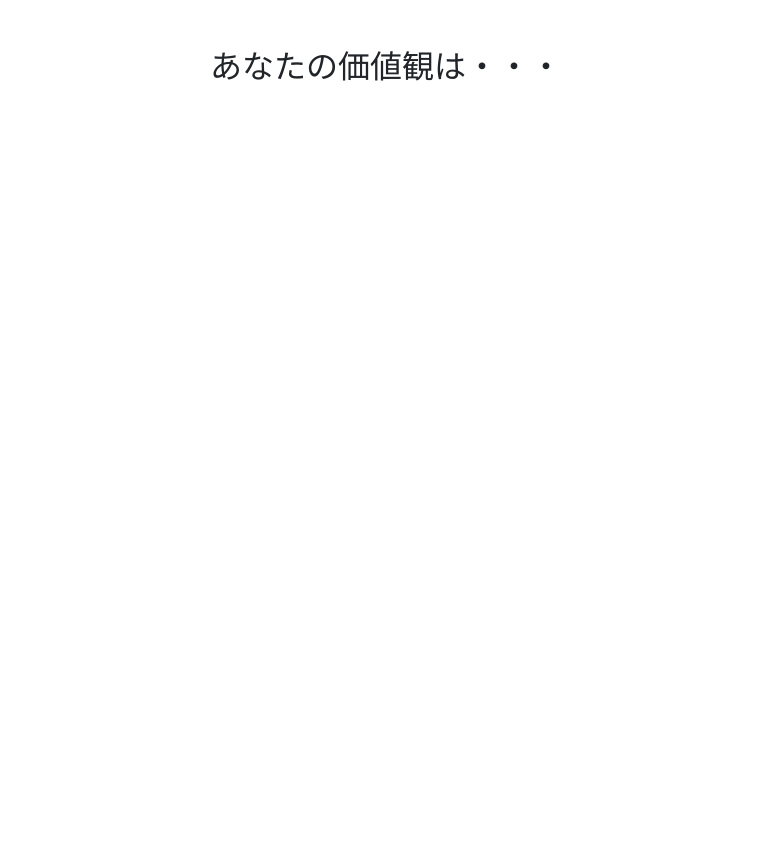
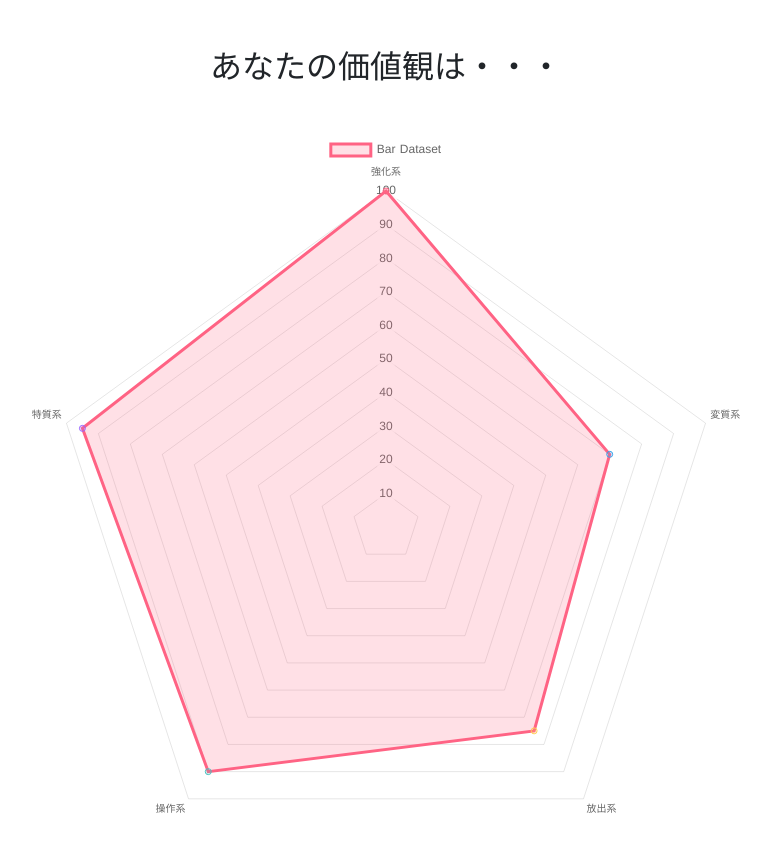
Before and after one commit to mitsudaman/self-checker, a Nuxt app: page /result in a window 1280 px wide. Shown: the top 852 px of the page, without its empty margins (254-1025 px from the left). Built offline with nearby package versions, Linux system fonts and the light colour scheme.

Commit message:
参照の書き方調整

```diff
--- a/pages/result.vue
+++ b/pages/result.vue
@@ -3,7 +3,7 @@
     <h2 class="mb-5">あなたの価値観は・・・</h2>
     <b-row class="justify-content-md-center">
       <b-col cols="8">
-        <!-- <chart :param="param"></chart> -->
+        <chart :param="param"></chart>
       </b-col>
     </b-row>
   </b-container>
@@ -11,11 +11,12 @@
 
 <script>
 import draggable from 'vuedraggable'
-// import Chart from '@/Components/Chart';
+import Chart from '../components/Chart';
 
 export default {
   components: {
     draggable,
+    Chart
   },
   data () {
     return {
```
